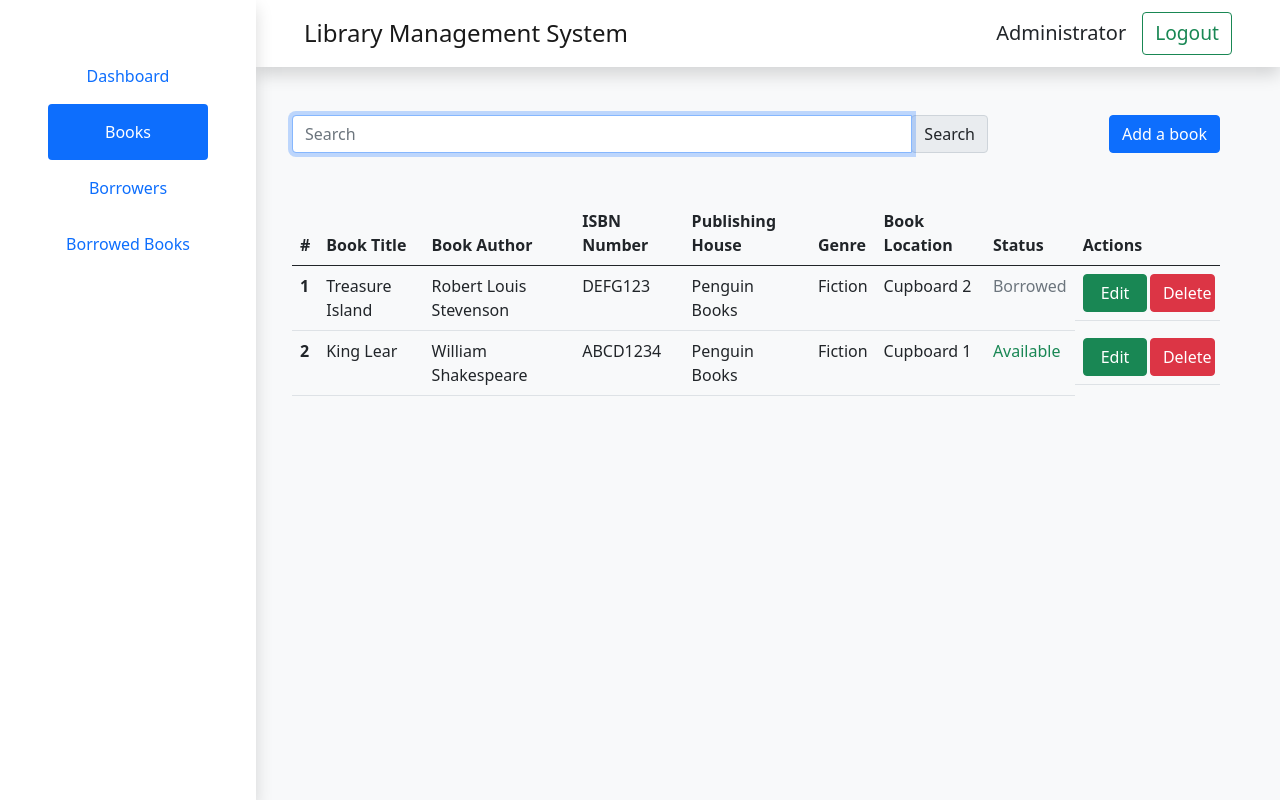
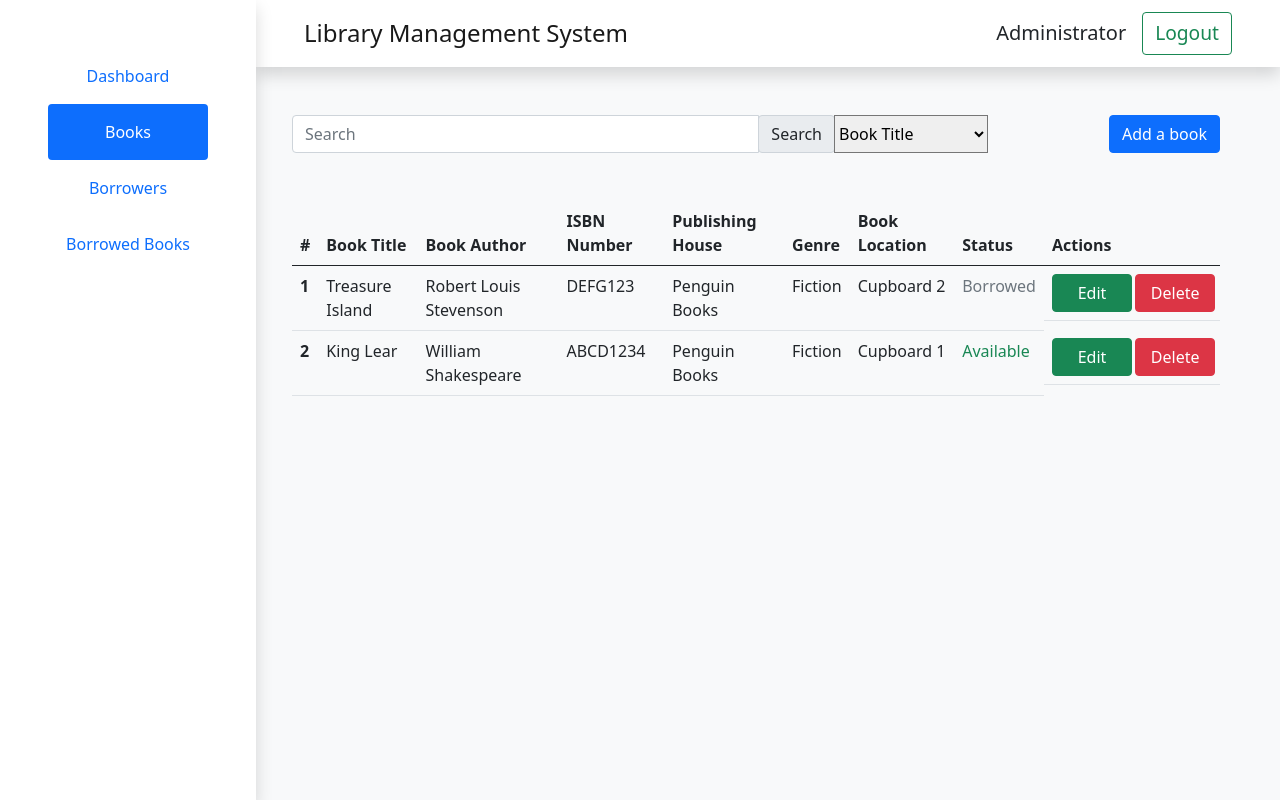
Before and after one commit to Sahil2004/Library-Management-System, a Django app: page /lib_man/librarian/books in a window 1280 px wide. Run offline with Django 3.2, Linux system fonts and the light colour scheme; a user stored in the database is signed in; data comes from the database, SQL or seed files in the repository; both versions use the stored data as it was after the commit; some libraries are stand-ins or nearby versions.

Commit message:
made search functionality

```diff
--- a/lib_man/forms.py
+++ b/lib_man/forms.py
@@ -149,3 +149,27 @@ class DeleteBookForm(forms.ModelForm):
             'id': "primaryKeyDel"
         }
     ))
+
+class SearchBooksForm(forms.Form):
+    keyword = forms.CharField(widget=forms.TextInput(
+        attrs={
+            'class': 'form-control',
+            'maxlength': '50',
+            'placeholder': 'Search',
+            'aria-label': 'Search',
+            'aria-describedby': 'basic-addon2',
+            'tabindex': '1',
+            'required': ''
+        }
+    ))
+    search_by = forms.ChoiceField(
+        choices=((
+            ('Book Title', 'Book Title'),
+            ('Book Author', 'Book Author'),
+            ('ISBN Number', 'ISBN Number'),
+            ('Publishing House', 'Publishing House'),
+            ('Genre', 'Genre'),
+            ('Book Location', 'Book Location'),
+            ('Status', 'Status')
+        ))
+    )
--- a/lib_man/static/lib_man/css/style.css
+++ b/lib_man/static/lib_man/css/style.css
@@ -14,6 +14,10 @@ label {
   font-size: 1.2em;
 }
 
+button {
+  min-width: 80px;
+}
+
 button[type=submit] {
   font-size: 1.2em;
   margin-top: 2vh;
--- a/lib_man/templates/lib_man/components/headerAndFooter.html
+++ b/lib_man/templates/lib_man/components/headerAndFooter.html
@@ -8,10 +8,10 @@
     <title>Login | Admin</title>
     <link rel="stylesheet" defer href="{% static 'lib_man/bootstrap-5.0.1-dist/css/bootstrap.min.css' %}">
     <link rel="stylesheet" href="{% static 'lib_man/css/style.css' %}">
-    <script defer src="{% static 'lib_man/bootstrap-5.0.1-dist/js/bootstrap.bundle.min.js' %}"></script>
 </head>
 <body class="bg-light container-fluid p-0" style="width: 100vw; height: 100vh; max-width: 100vw; max-height: 100vh;">
 {% block headerAndFooter %}
 {% endblock %}
+<script defer src="{% static 'lib_man/bootstrap-5.0.1-dist/js/bootstrap.bundle.min.js' %}"></script>
 </body>
 </html>
--- a/lib_man/templates/lib_man/components/portal.html
+++ b/lib_man/templates/lib_man/components/portal.html
@@ -9,8 +9,6 @@
     <button class="mainNavMenuButtons nav-link py-3" data-bs-toggle="pill" type="button" role="tab" aria-selected="true" data-target="borrowers" onclick="location.href='/lib_man/librarian/borrowers'">Borrowers</button>
     <button class="mainNavMenuButtons nav-link py-3" data-bs-toggle="pill" type="button" role="tab" aria-selected="true" data-target="borrowed_books" onclick="location.href='/lib_man/librarian/borrowed_books'">Borrowed Books</button>
   </div>
-
-
 
   <div class="col" style="width: 80vw;">
     <div class="row gx-0" style="width: 100%;">
--- a/lib_man/templates/lib_man/portalPages/books.html
+++ b/lib_man/templates/lib_man/portalPages/books.html
@@ -1,15 +1,22 @@
 {% extends 'lib_man/components/portal.html' %}
 
 {% block portal %}
+
+<form action='{% url "search_books" %}' method="POST">
+    {% csrf_token %}
     <div class="d-inline-flex w-100 mb-5 pe-10 justify-content-between">
             <div class="input-group w-75 ">
-        <input type="text" class="form-control" placeholder="Search" aria-label="Search"aria-describedby="basic-addon2" autofocus tabindex="1">
+                    {{ search_books_form.keyword }}
                     <div class="input-group-append">
-            <span class="input-group-text" style="cursor: no-drop" id="basic-addon2">Search</span>
+                        <input type="submit" class="input-group-text" id="basic-addon2" value="Search">
                     </div>
+                    {{ search_books_form.search_by }}
             </div>
+
         <button type="button" class="btn btn-primary" data-bs-toggle="modal" data-bs-target="#addBook">Add a book</button>
     </div>
+</form>
+
 <table class="table">
     <thead>
         <tr>
@@ -69,6 +76,12 @@
                     book_location: '{{ book.book_location }}',
                     status_borrowed: '{{ book.status_borrowed }}'
                 })">Delete</button>
+            </td>
+        </tr>
+        {% empty %}
+        <tr>
+            <td colspan='6' style="display: flex; justify-content: center; align-items: center;">
+                No Results Found
             </td>
         </tr>
         {% endfor %}
--- a/lib_man/urls.py
+++ b/lib_man/urls.py
@@ -5,7 +5,7 @@ from django.conf.urls.static import static
 
 
 urlpatterns = [
-    path('login/', views.login_page, name="login_page"),
+    path('login/', views.login, name="login"),
     path('library_search/', views.lib_search, name="lib_search"),
     path('librarian/dashboard', views.dashboard, name="dashboard"),
     path('librarian/books', views.books, name="books"),
@@ -17,6 +17,7 @@ urlpatterns = [
     path('edit_book', views.edit_book, name="edit_book"),
     path('add_book', views.add_book, name="add_book"),
     path('delete_book', views.delete_book, name="delete_book"),
+    path('search_books', views.search_books, name="search_books")
 
 
 ] + static(settings.STATIC_URL, document_root=settings.STATIC_ROOT)
--- a/lib_man/views.py
+++ b/lib_man/views.py
@@ -1,15 +1,42 @@
-from django.contrib.auth import authenticate, login, logout
+from django.contrib.auth import authenticate, login as login_user, logout as logout_user
 from django.contrib.auth.decorators import login_required
+from django.db.models import Q
 from django.shortcuts import render, redirect
-from django.contrib.auth.models import User
+from django.urls import reverse
+from urllib.parse import urlencode
 from .models import Book, Borrower
-from .forms import EditBookForm, AddBookForm, DeleteBookForm, LoginForm
+from .forms import EditBookForm, AddBookForm, DeleteBookForm, LoginForm, SearchBooksForm
 
-def login_page(request):
+
+def search_results(keyword, search_by):
+    if search_by == 'Book Title':
+        return Book.objects.filter(Q(title__icontains=keyword))
+    if search_by == 'Book Author':
+        return Book.objects.filter(Q(author__icontains=keyword))
+    if search_by == 'ISBN Number':
+        return Book.objects.filter(Q(isbn__icontains=keyword))
+    if search_by == 'Publishing House':
+        return Book.objects.filter(Q(publisher__icontains=keyword))
+    if search_by == 'Genre':
+        return Book.objects.filter(Q(genre__icontains=keyword))
+    if search_by == 'Book Location':
+        return Book.objects.filter(Q(book_location__icontains=keyword))
+    if search_by == 'Status':
+        if not keyword.upper() == 'AVAILABLE' and not keyword.upper() == 'BORROWED':
+            return Book.objects.none()
+        else:
+            status = keyword.upper() == 'BORROWED'
+            return Book.objects.filter(status_borrowed=status)
+
+# Pages
+
+def login(request):
     context = {
         'login_form': LoginForm()
     }
     return render(request, 'lib_man/login.html', context)
+
+
 
 def lib_search(request):
     context = {
@@ -17,7 +44,9 @@ def lib_search(request):
     }
     return render(request, 'lib_man/library_search.html', context)
 
-@login_required(login_url='/lib_man/login')
+
+
+@login_required(login_url='login')
 def dashboard(request):
     context = {
         'no_of_books': Book.objects.all().count(),
@@ -26,42 +55,59 @@ def dashboard(request):
     }
     return render(request, 'lib_man/portalPages/dashboard.html', context)
 
-@login_required(login_url='/lib_man/login')
+
+@login_required(login_url='login')
 def books(request):
-    context = {
-        'books': Book.objects.all(),
-        'edit_book_form': EditBookForm(),
-        'add_book_form': AddBookForm(),
-        'delete_book_form': DeleteBookForm()
-    }
+    context = {}
+    if not request.GET:
+        context = {
+            'books': Book.objects.all(),
+            'edit_book_form': EditBookForm(),
+            'add_book_form': AddBookForm(),
+            'delete_book_form': DeleteBookForm(),
+            'search_books_form': SearchBooksForm()
+        }
+    else:
+        context = {
+            'books': search_results(request.GET.get('keyword'), request.GET.get('search_by')),
+            'edit_book_form': EditBookForm(),
+            'add_book_form': AddBookForm(),
+            'delete_book_form': DeleteBookForm(),
+            'search_books_form': SearchBooksForm()
+        }
+
     return render(request, 'lib_man/portalPages/books.html', context)
 
-@login_required(login_url='/lib_man/login')
+
+
+@login_required(login_url='login')
 def borrowers(request):
     context = {
         'borrowers': Borrower.objects.all()
     }
     return render(request, 'lib_man/portalPages/borrowers.html', context)
 
-@login_required(login_url='/lib_man/login')
+
+
+@login_required(login_url='login')
 def borrowed_books(request):
     return render(request, 'lib_man/portalPages/borrowed_books.html')
 
-# Functions
+# App functions
 
 def librarian_login(request):
     username = request.GET.get('username')
     password = request.GET.get('password')
     user = authenticate(request, username=username, password=password)
     if user is not None:
-        login(request, user)
-        return redirect('librarian/dashboard')
+        login_user(request, user)
+        return redirect('dashboard')
     else:
-        return redirect('login/')
+        return redirect('login')
 
 def librarian_logout(request):
-    logout(request)
-    return redirect('login/')
+    logout_user(request)
+    return redirect('login')
 
 def edit_book(request):
     book = Book.objects.get(pk = request.POST.get('pk'))
@@ -76,7 +122,7 @@ def edit_book(request):
     else:
         book.status_borrowed = False
     book.save()
-    return redirect('librarian/books')
+    return redirect('books')
 
 def add_book(request):
     status_borrowed = True
@@ -84,7 +130,7 @@ def add_book(request):
         status_borrowed = True
     else:
         status_borrowed = False
-    book = Book.objects.create(
+        Book.objects.create(
         title=request.POST.get('title'),
         author=request.POST.get('author'),
         isbn=request.POST.get('isbn'),
@@ -93,9 +139,15 @@ def add_book(request):
         book_location=request.POST.get('book_location'),
         status_borrowed=status_borrowed
     )
-    return redirect('librarian/books')
+    return redirect('books')
 
 def delete_book(request):
     book = Book.objects.get(pk = request.POST.get('pk'))
     book.delete()
-    return redirect('librarian/books')
+    return redirect('books')
+
+def search_books(request):
+    base_url = reverse('books')
+    query_string =  urlencode({'search_by': request.POST.get('search_by'), 'keyword': request.POST.get('keyword')})
+    url = '{}?{}'.format(base_url, query_string)
+    return redirect(url)
```
Also changed, not shown: db.sqlite3. Lines whose indentation alone changed are shown as unchanged.
